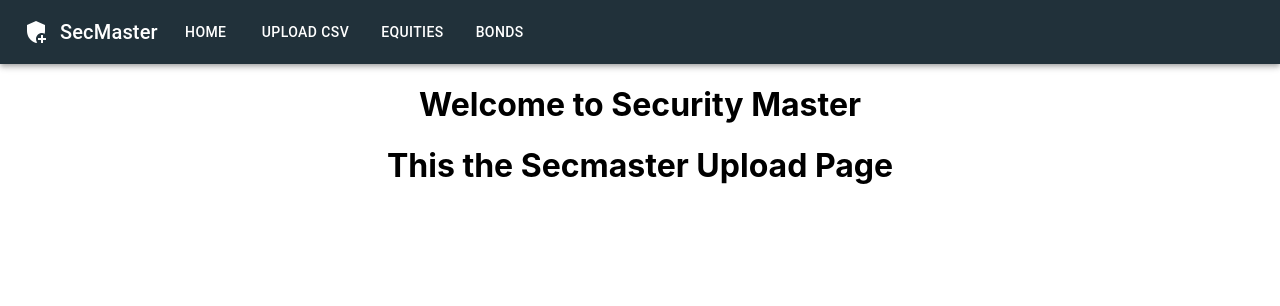
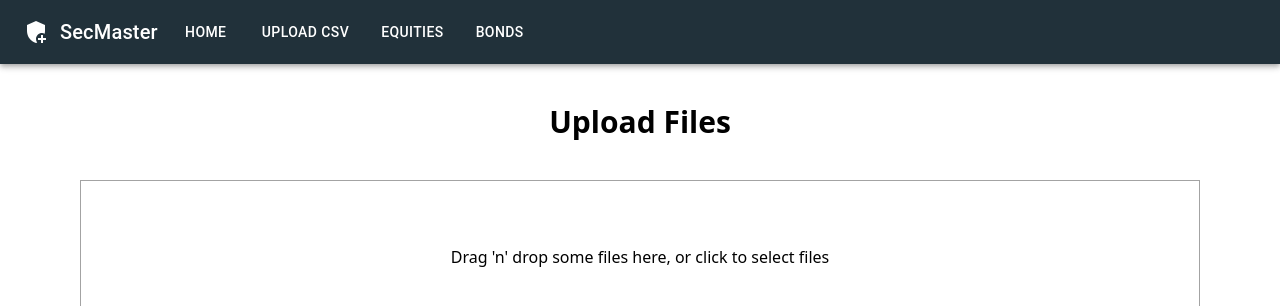
Before and after one commit to shubhgosalia/CaseStudy-IVP, a React (Create React App) app in the folder security_master_grp6/: page /sec-upload in a window 1280 px wide. Shown: the top 306 px of the page. Built offline with nearby package versions, Linux system fonts and the light colour scheme.

Commit message:
some changes

```diff
--- a/security_master_grp6/package.json
+++ b/security_master_grp6/package.json
@@ -10,11 +10,14 @@
     "@testing-library/jest-dom": "^5.17.0",
     "@testing-library/react": "^13.4.0",
     "@testing-library/user-event": "^13.5.0",
+    "material-ui-dropzone": "^3.5.0",
     "react": "^18.2.0",
     "react-dom": "^18.2.0",
+    "react-dropzone": "^14.2.3",
     "react-router": "^6.14.2",
     "react-router-dom": "^6.14.2",
     "react-scripts": "5.0.1",
+    "use-state-with-callback": "^3.0.2",
     "web-vitals": "^2.1.4"
   },
   "scripts": {
@@ -42,6 +45,7 @@
     ]
   },
   "devDependencies": {
-    "@babel/plugin-proposal-private-property-in-object": "^7.21.11"
+    "@babel/plugin-proposal-private-property-in-object": "^7.21.11",
+    "tailwindcss": "^3.3.3"
   }
 }
--- a/security_master_grp6/src/App.js
+++ b/security_master_grp6/src/App.js
@@ -1,5 +1,4 @@
 import './App.css';
-
 import {Routes,Route} from 'react-router-dom'
 import Home from './components/Home Page/Home';
 import Upload from './components/Secmaster_Upload/Upload';
@@ -12,7 +11,7 @@ function App() {
   return (
     <div className="App">
       <Nav/>
-      <h1>Welcome to Security Master</h1>
+      {/* Routing */}
       <Routes>
         <Route path='/' element={<Home/>}/>
         <Route path='/sec-view-equity' element={<ViewEquity/>}/>
--- a/security_master_grp6/src/components/Home Page/Home.js
+++ b/security_master_grp6/src/components/Home Page/Home.js
@@ -4,7 +4,7 @@ const Home = () => {
   return (
 
     <div>
-       <h1>This is the Home page!</h1>
+       <div className='text-2xl font-bold mt-4'>This is the Home page!</div>
     </div>
   );
 }
--- a/security_master_grp6/src/components/Navbar/Nav.js
+++ b/security_master_grp6/src/components/Navbar/Nav.js
@@ -6,6 +6,7 @@ import AddModeratorIcon from '@mui/icons-material/AddModerator';
 const Nav = () => {
   const navigate=useNavigate()
   return (
+     //appbar is the default navbar in material ui
       <AppBar style={{background:'#21313A'}} position='static'>
            <Toolbar>
               <IconButton size='large' edge='start' color='inherit' aria-label='logo'>
--- a/security_master_grp6/src/components/Secmaster_Upload/Upload.js
+++ b/security_master_grp6/src/components/Secmaster_Upload/Upload.js
@@ -1,10 +1,24 @@
-import React from 'react';
+import React,{useCallback} from 'react';
+import { useDropzone } from 'react-dropzone';
 
 const Upload = () => {
+  const onDrop = useCallback(acceptedFiles => {
+    // Do something with the files
+  }, [])
+  const {getRootProps, getInputProps, isDragActive} = useDropzone({onDrop})
+
   return (
-    <div>
-        <h1>This the Secmaster Upload Page</h1>
-    </div>
+    <>
+    <h1 className='title text-3xl font-bold mt-10'>Upload Files</h1>
+    <h1 className='p-16 mt-10 mr-20 ml-20 border border-neutral-400' {...getRootProps()}>
+      <input {...getInputProps()} />
+      {
+        isDragActive ?
+          <p>Drop the files here ...</p> :
+          <p>Drag 'n' drop some files here, or click to select files</p>
+      }
+    </h1>
+    </>
   );
 }
 
--- a/security_master_grp6/src/components/Secmaster_ViewBond/ViewBond.js
+++ b/security_master_grp6/src/components/Secmaster_ViewBond/ViewBond.js
@@ -3,7 +3,7 @@ import React from 'react';
 const ViewBond = () => {
   return (
     <div>
-        <h1>This the Secmaster View Bond Page</h1>
+        <h1>This is the Secmaster View Bond Page</h1>
     </div>
   );
 }
--- a/security_master_grp6/src/components/Secmaster_ViewEquity/ViewEquity.js
+++ b/security_master_grp6/src/components/Secmaster_ViewEquity/ViewEquity.js
@@ -3,7 +3,7 @@ import React from 'react';
 const ViewEquity = () => {
   return (
     <div>
-        <h1>This the Secmaster View Equity Page</h1>
+        <h1>This is the Secmaster View Equity Page</h1>
     </div>
   );
 }
--- a/security_master_grp6/src/index.css
+++ b/security_master_grp6/src/index.css
@@ -1,14 +1,3 @@
-body {
-  margin: 0;
-  font-family: -apple-system, BlinkMacSystemFont, 'Segoe UI', 'Roboto', 'Oxygen',
-    'Ubuntu', 'Cantarell', 'Fira Sans', 'Droid Sans', 'Helvetica Neue',
-    sans-serif;
-  -webkit-font-smoothing: antialiased;
-  -moz-osx-font-smoothing: grayscale;
-  /* background-color: #F2CE72; */
-}
-
-code {
-  font-family: source-code-pro, Menlo, Monaco, Consolas, 'Courier New',
-    monospace;
-}
+@tailwind base;
+@tailwind components;
+@tailwind utilities;
--- /dev/null
+++ b/security_master_grp6/tailwind.config.js
@@ -0,0 +1,8 @@
+/** @type {import('tailwindcss').Config} */
+module.exports = {
+  content: ["./src/**/*.{js,jsx,ts,tsx}"],
+  theme: {
+    extend: {},
+  },
+  plugins: [],
+}
```
Also changed, not shown: 1 other file (tests, documents, lock files or other folders).
